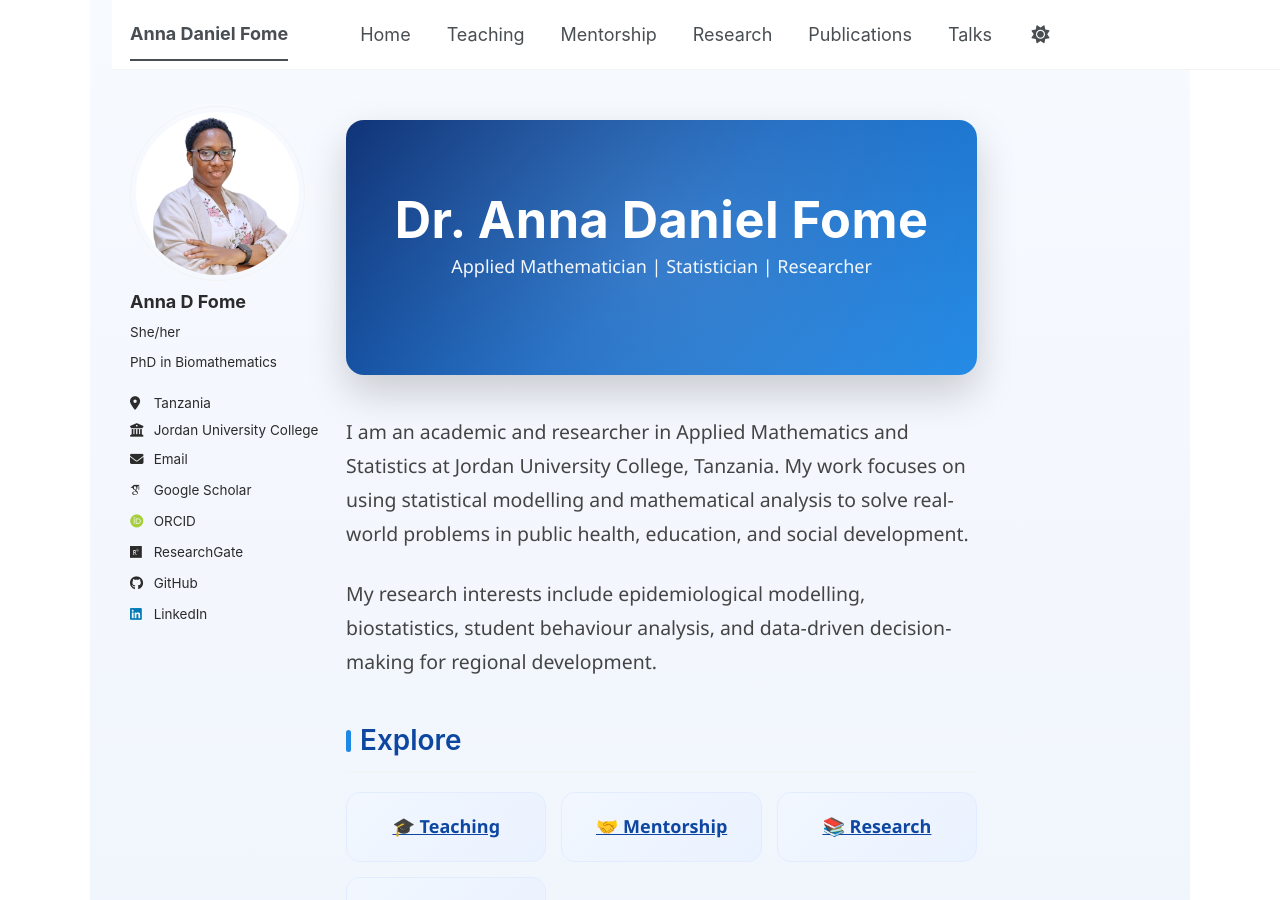
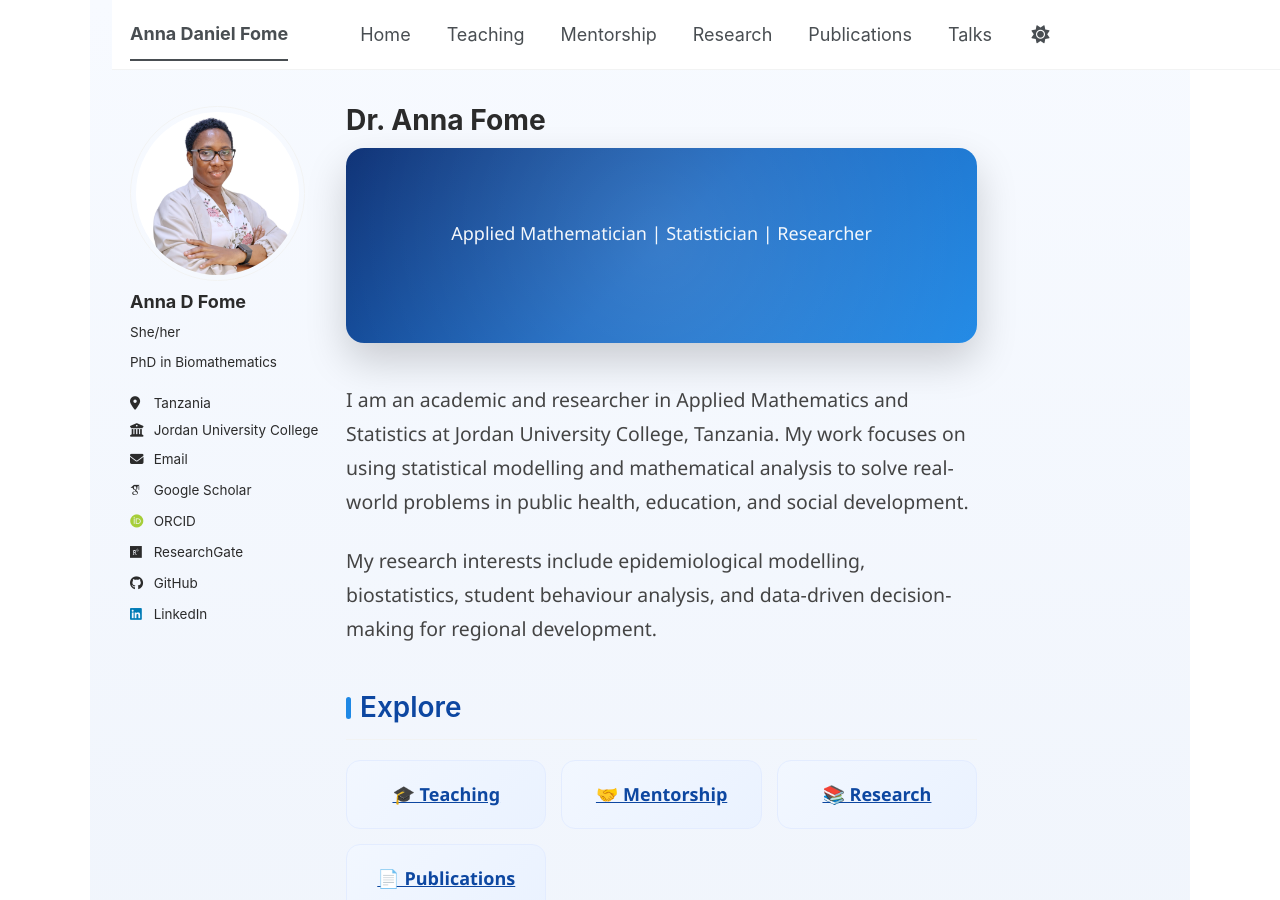
Before and after one commit to FomeA/FomeA.github.io, a Jekyll site: the page built from _pages/about.md, in a window 1280 px wide and 900 px high. Built offline with Jekyll 4.4.1, drawn with Linux system fonts in a browser that asks for light colours; some web fonts are replaced; a script bundle is joined from its source files by our own code; library files that are not in the unit come from our copies; some of the changed lines change nothing that is shown.

Commit message:
Update about.md

```diff
--- a/_pages/about.md
+++ b/_pages/about.md
@@ -1,6 +1,6 @@
 ---
 permalink: /
-title: " "
+title: "Dr. Anna Fome"
 author_profile: true
 redirect_from:
   - /about/
@@ -161,7 +161,6 @@
 <div class="page__content">
 
 <section class="hero">
-  <h1>Dr. Anna Daniel Fome</h1>
   <p class="subtitle">Applied Mathematician | Statistician | Researcher</p>
   <!--<p>Jordan University College, Tanzania</p>-->
 </section>
```
